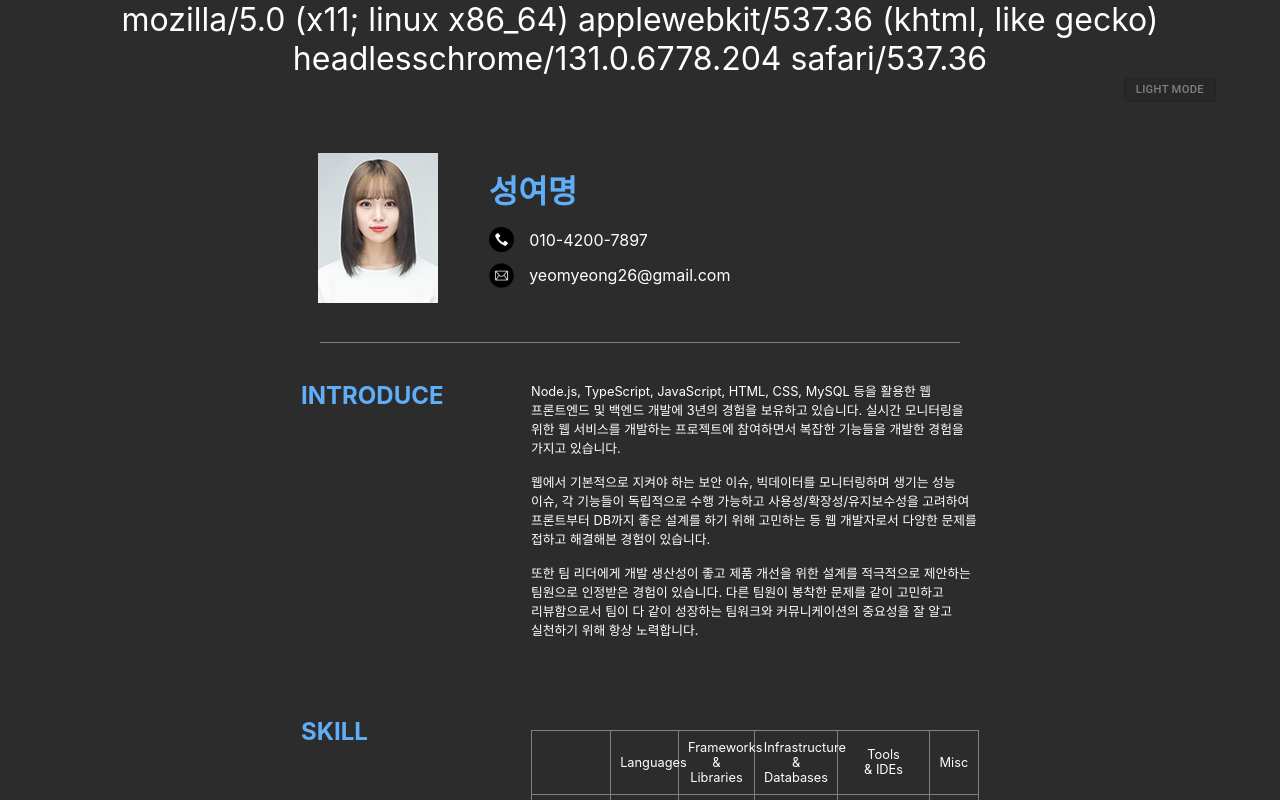
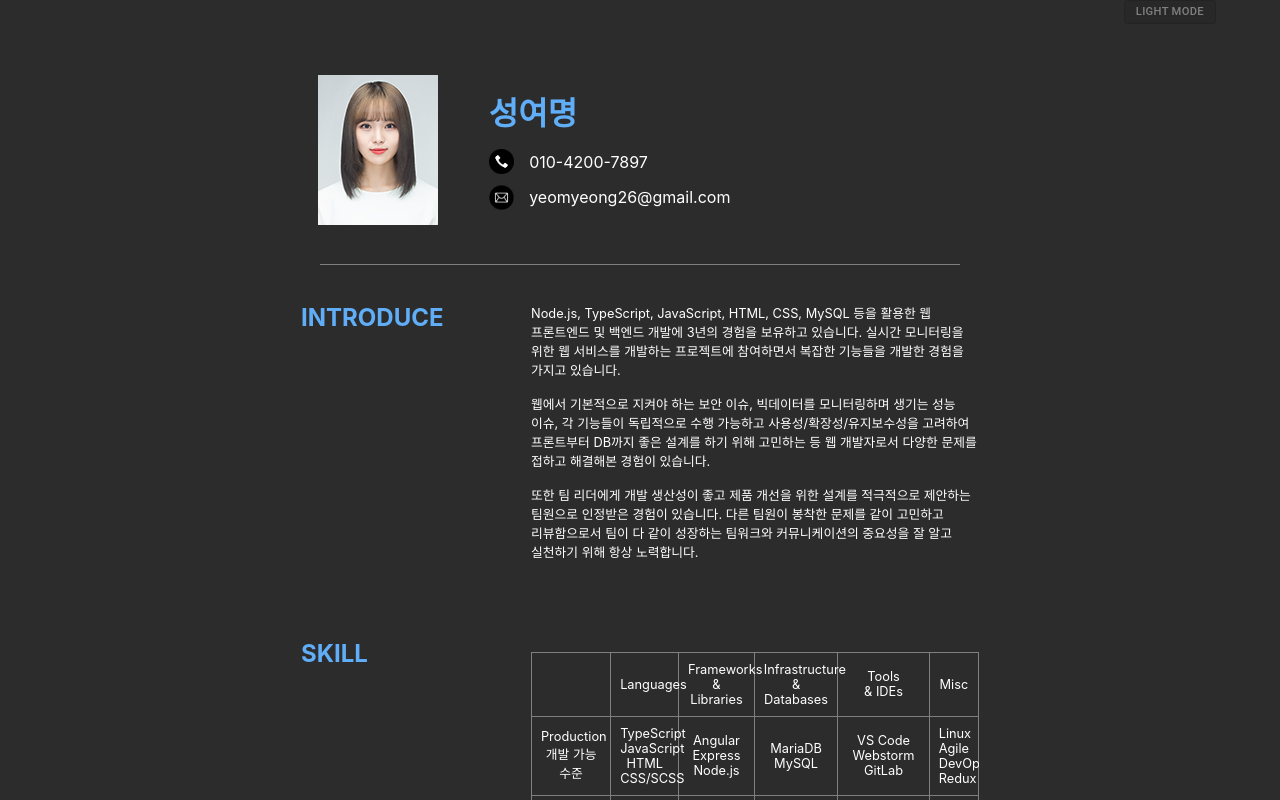
Before and after one commit to TIRANO-ym/resume-app, a React (Create React App) app: page / in a window 1280 px wide. Built offline with nearby package versions, Linux system fonts and the light colour scheme.

Commit message:
modified kakao inapp browser image bug

```diff
--- a/src/page/main-page/main-page.js
+++ b/src/page/main-page/main-page.js
@@ -19,7 +19,6 @@ function MainPage() {
 
   return (
     <div className={`main-test ${darkFlag ? 'darkTheme' : 'lightTheme'}`}>
-      {currentInfo}
       <div className="themeToggleButton">
         <ToggleButton
           className="toggleSwitch"
```
Also changed, not shown: 6 other files (tests, documents, lock files or other folders).
